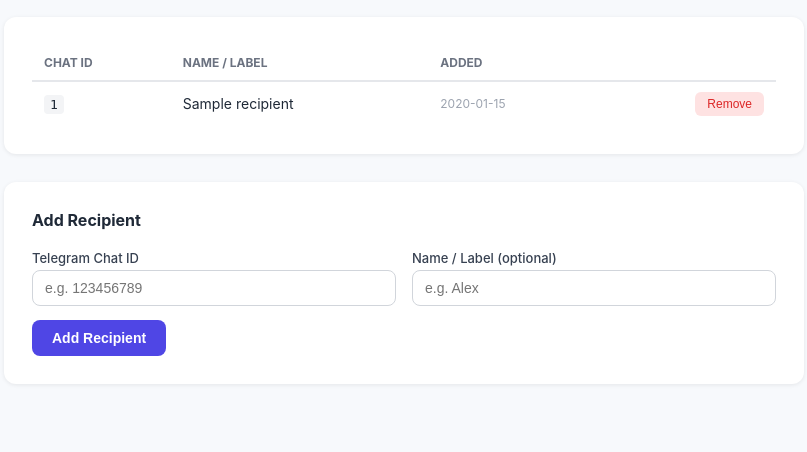
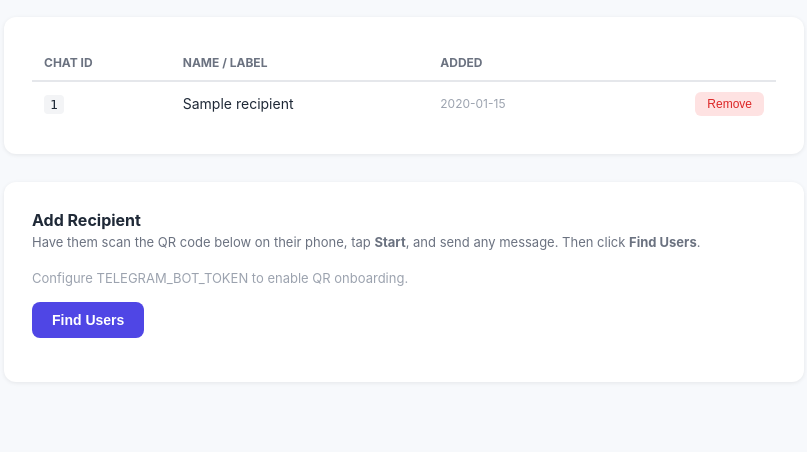
Before and after one commit to mboerner32/ai_trading_mvp, a FastAPI app: page /users in a window 1280 px wide. Shown: the part 710-1162 px from the top of the page, without its empty margins (236-1043 px from the left). After the commit the page ends 1048 px from the top, so only its background shows below. Run offline with FastAPI, Linux system fonts and the light colour scheme; a user stored in the database is signed in; data comes from the database, SQL or seed files in the repository; tables that the repository leaves empty hold one stand-in row (values such as "Sample post").

Commit message:
add QR code + one-click Telegram onboarding flow
- GET /api/telegram/bot-info: calls Telegram getMe, returns bot username
- GET /api/telegram/pending-users: calls getUpdates, returns users who
  messaged the bot with already_added flag for deduplication
- POST /api/telegram/add-recipient: JSON endpoint for AJAX one-click Add
- Users page: shows bot QR code on load (scan → tap Start → send any
  message), Find Users button fetches pending users, one-click Add per row

Co-Authored-By: Claude Sonnet 4.6 <noreply@anthropic.com>

```diff
--- a/main.py
+++ b/main.py
@@ -9,6 +9,7 @@ import re as _re
 import threading
 import zipfile
 import pytz
+import requests
 import yfinance as yf
 
 from concurrent.futures import ThreadPoolExecutor
@@ -1519,6 +1520,95 @@ def test_telegram(request: Request):
     return {"ok": True}
 
 
+@app.get("/api/telegram/bot-info")
+def telegram_bot_info(request: Request):
+    """Return bot username for QR code generation."""
+    if "user" not in request.session:
+        return Response(status_code=401)
+    token = _os.environ.get("TELEGRAM_BOT_TOKEN")
+    if not token:
+        return {"ok": False, "error": "TELEGRAM_BOT_TOKEN not configured"}
+    try:
+        resp = requests.get(f"https://api.telegram.org/bot{token}/getMe", timeout=5)
+        data = resp.json()
+        if data.get("ok"):
+            return {
+                "ok": True,
+                "username": data["result"]["username"],
+                "first_name": data["result"]["first_name"],
+            }
+        return {"ok": False, "error": data.get("description", "Unknown error")}
+    except Exception as e:
+        return {"ok": False, "error": str(e)}
+
+
+@app.get("/api/telegram/pending-users")
+def telegram_pending_users(request: Request):
+    """
+    Calls Telegram getUpdates and returns everyone who has messaged the bot,
+    flagging which ones are already in the DB.
+    """
+    if "user" not in request.session:
+        return Response(status_code=401)
+    token = _os.environ.get("TELEGRAM_BOT_TOKEN")
+    if not token:
+        return {"ok": False, "error": "TELEGRAM_BOT_TOKEN not configured", "users": []}
+    try:
+        resp = requests.get(
+            f"https://api.telegram.org/bot{token}/getUpdates",
+            params={"limit": 100},
+            timeout=10,
+        )
+        data = resp.json()
+        if not data.get("ok"):
+            return {"ok": False, "error": data.get("description", "Unknown error"), "users": []}
+
+        existing = {r["chat_id"] for r in get_telegram_recipients()}
+        seen_ids = set()
+        users = []
+        for update in data.get("result", []):
+            chat = None
+            if "message" in update:
+                chat = update["message"].get("chat")
+            elif "my_chat_member" in update:
+                chat = update["my_chat_member"].get("chat")
+            if not chat:
+                continue
+            chat_id = str(chat.get("id", ""))
+            if not chat_id or chat_id in seen_ids:
+                continue
+            seen_ids.add(chat_id)
+            first = chat.get("first_name", "")
+            last = chat.get("last_name", "")
+            uname = chat.get("username", "")
+            name = f"{first} {last}".strip() or uname or chat_id
+            users.append({
+                "chat_id": chat_id,
+                "name": name,
+                "username": uname,
+                "already_added": chat_id in existing,
+            })
+        return {"ok": True, "users": users}
+    except Exception as e:
+        return {"ok": False, "error": str(e), "users": []}
+
+
+@app.post("/api/telegram/add-recipient")
+async def telegram_add_recipient_ajax(request: Request):
+    """JSON endpoint for one-click Add from the pending-users list."""
+    if "user" not in request.session or not _require_admin(request):
+        return {"ok": False, "error": "Unauthorized"}
+    body = await request.json()
+    chat_id = str(body.get("chat_id", "")).strip()
+    label = str(body.get("label", "")).strip()
+    if not chat_id:
+        return {"ok": False, "error": "chat_id required"}
+    added = add_telegram_recipient(chat_id, label)
+    if added:
+        return {"ok": True}
+    return {"ok": False, "error": "already_added"}
+
+
 # ---------------- USER MANAGEMENT (admin only) ----------------
 def _require_admin(request: Request):
     """Returns True if the current session user is 'admin', else False."""
--- a/templates/users.html
+++ b/templates/users.html
@@ -162,21 +162,114 @@
 
     <!-- Add Telegram recipient -->
     <div class="card">
-        <h3 style="margin:0 0 20px; font-size:16px;">Add Recipient</h3>
-        <form method="post" action="/users/telegram/add">
-            <div class="form-row">
-                <div>
-                    <label>Telegram Chat ID</label>
-                    <input type="text" name="chat_id" required placeholder="e.g. 123456789" autocomplete="off">
-                </div>
-                <div>
-                    <label>Name / Label (optional)</label>
-                    <input type="text" name="label" placeholder="e.g. Alex" autocomplete="off">
-                </div>
+        <h3 style="margin:0 0 4px; font-size:16px;">Add Recipient</h3>
+        <p style="color:#6b7280; font-size:13px; margin:0 0 20px;">Have them scan the QR code below on their phone, tap <strong>Start</strong>, and send any message. Then click <strong>Find Users</strong>.</p>
+
+        <!-- Bot QR code (shown when bot token is configured) -->
+        <div id="bot-qr-section" style="display:none; margin-bottom:20px; align-items:center; gap:20px;">
+            <img id="bot-qr-img" src="" alt="Bot QR code" style="width:120px; height:120px; border-radius:8px; border:1px solid #e5e7eb;">
+            <div>
+                <div style="font-size:13px; color:#374151; margin-bottom:4px;">Scan to open the bot in Telegram</div>
+                <div id="bot-username" style="font-size:14px; font-weight:600; color:#4f46e5;"></div>
+                <div style="font-size:12px; color:#9ca3af; margin-top:4px;">Or search for this username directly in Telegram</div>
             </div>
-            <button type="submit" class="btn btn-primary">Add Recipient</button>
-        </form>
+        </div>
+        <div id="bot-qr-error" style="display:none; font-size:13px; color:#9ca3af; margin-bottom:16px;">Configure TELEGRAM_BOT_TOKEN to enable QR onboarding.</div>
+
+        <!-- Find users button + results -->
+        <button id="find-users-btn" onclick="findUsers()" class="btn btn-primary" style="margin-bottom:16px;">Find Users</button>
+        <div id="pending-users-list"></div>
     </div>
 </div>
+
+<script>
+// Load bot QR code on page load
+(async function() {
+    try {
+        const resp = await fetch('/api/telegram/bot-info');
+        const data = await resp.json();
+        if (data.ok) {
+            document.getElementById('bot-qr-img').src =
+                `https://api.qrserver.com/v1/create-qr-code/?data=https://t.me/${data.username}&size=120x120&margin=2`;
+            document.getElementById('bot-username').textContent = '@' + data.username;
+            const sec = document.getElementById('bot-qr-section');
+            sec.style.display = 'flex';
+        } else {
+            document.getElementById('bot-qr-error').style.display = 'block';
+        }
+    } catch (e) {
+        document.getElementById('bot-qr-error').style.display = 'block';
+    }
+})();
+
+async function findUsers() {
+    const btn = document.getElementById('find-users-btn');
+    const list = document.getElementById('pending-users-list');
+    btn.textContent = 'Scanning…';
+    btn.disabled = true;
+    list.innerHTML = '';
+    try {
+        const resp = await fetch('/api/telegram/pending-users');
+        const data = await resp.json();
+        btn.textContent = 'Refresh';
+        btn.disabled = false;
+        if (!data.ok) {
+            list.innerHTML = `<p style="color:#dc2626; font-size:13px;">${data.error}</p>`;
+            return;
+        }
+        if (!data.users.length) {
+            list.innerHTML = '<p style="color:#9ca3af; font-size:13px;">No users found. Make sure they sent a message to the bot first, then click Refresh.</p>';
+            return;
+        }
+        list.innerHTML = data.users.map(u => `
+            <div id="user-row-${u.chat_id}" style="display:flex; align-items:center; justify-content:space-between; padding:9px 0; border-bottom:1px solid #f3f4f6;">
+                <div>
+                    <strong style="font-size:14px;">${escHtml(u.name)}</strong>
+                    ${u.username ? `<span style="color:#9ca3af; font-size:12px;"> @${escHtml(u.username)}</span>` : ''}
+                    <span style="color:#d1d5db; font-size:12px; margin-left:6px;">${escHtml(u.chat_id)}</span>
+                </div>
+                ${u.already_added
+                    ? '<span style="color:#10b981; font-size:12px; font-weight:600;">✓ Added</span>'
+                    : `<button onclick="addUser('${escAttr(u.chat_id)}','${escAttr(u.name)}',this)"
+                         style="background:#4f46e5; color:white; border:none; padding:5px 14px; border-radius:6px; cursor:pointer; font-size:12px; font-weight:600;">Add</button>`
+                }
+            </div>`).join('');
+    } catch (e) {
+        btn.textContent = 'Refresh';
+        btn.disabled = false;
+        list.innerHTML = `<p style="color:#dc2626; font-size:13px;">Network error — try again.</p>`;
+    }
+}
+
+async function addUser(chatId, label, btn) {
+    btn.textContent = 'Adding…';
+    btn.disabled = true;
+    try {
+        const resp = await fetch('/api/telegram/add-recipient', {
+            method: 'POST',
+            headers: {'Content-Type': 'application/json'},
+            body: JSON.stringify({chat_id: chatId, label: label}),
+        });
+        const data = await resp.json();
+        if (data.ok || data.error === 'already_added') {
+            btn.textContent = '✓ Added';
+            btn.style.background = '#10b981';
+        } else {
+            btn.textContent = 'Error';
+            btn.style.background = '#dc2626';
+        }
+    } catch (e) {
+        btn.textContent = 'Error';
+        btn.disabled = false;
+    }
+}
+
+function escHtml(s) {
+    return String(s).replace(/&/g,'&amp;').replace(/</g,'&lt;').replace(/>/g,'&gt;').replace(/"/g,'&quot;');
+}
+function escAttr(s) {
+    return String(s).replace(/'/g,"\\'").replace(/"/g,'&quot;');
+}
+</script>
 </body>
 </html>
```
